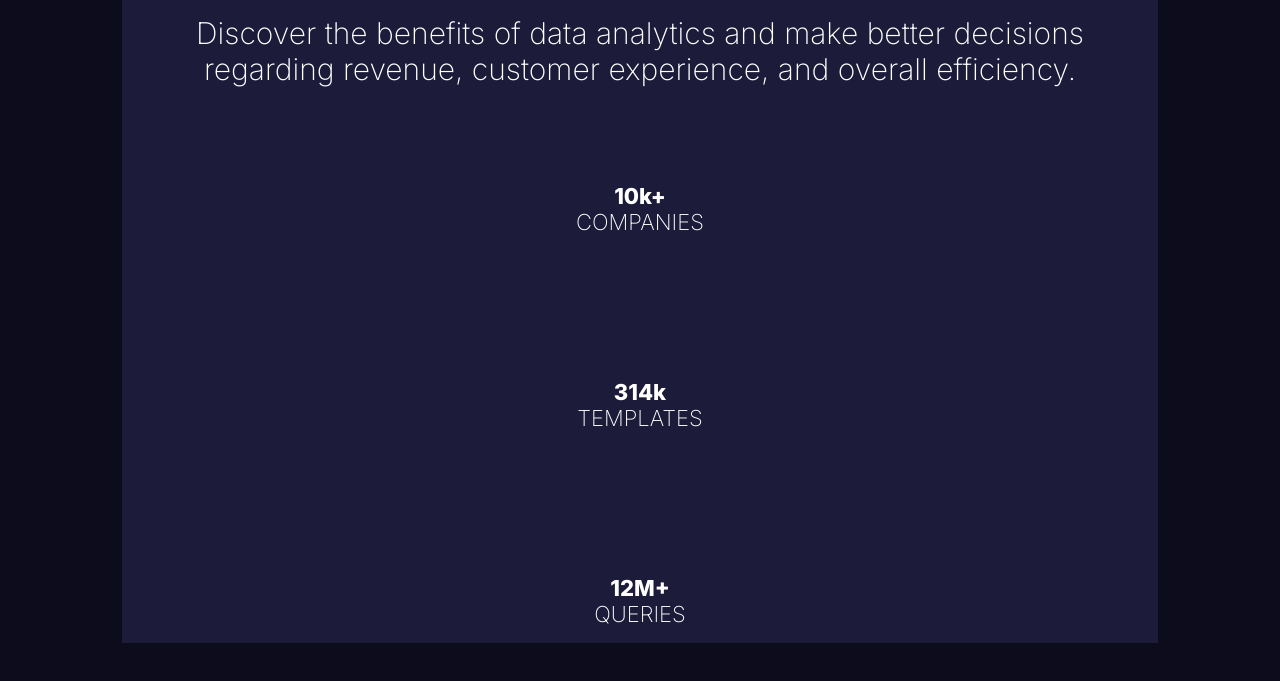
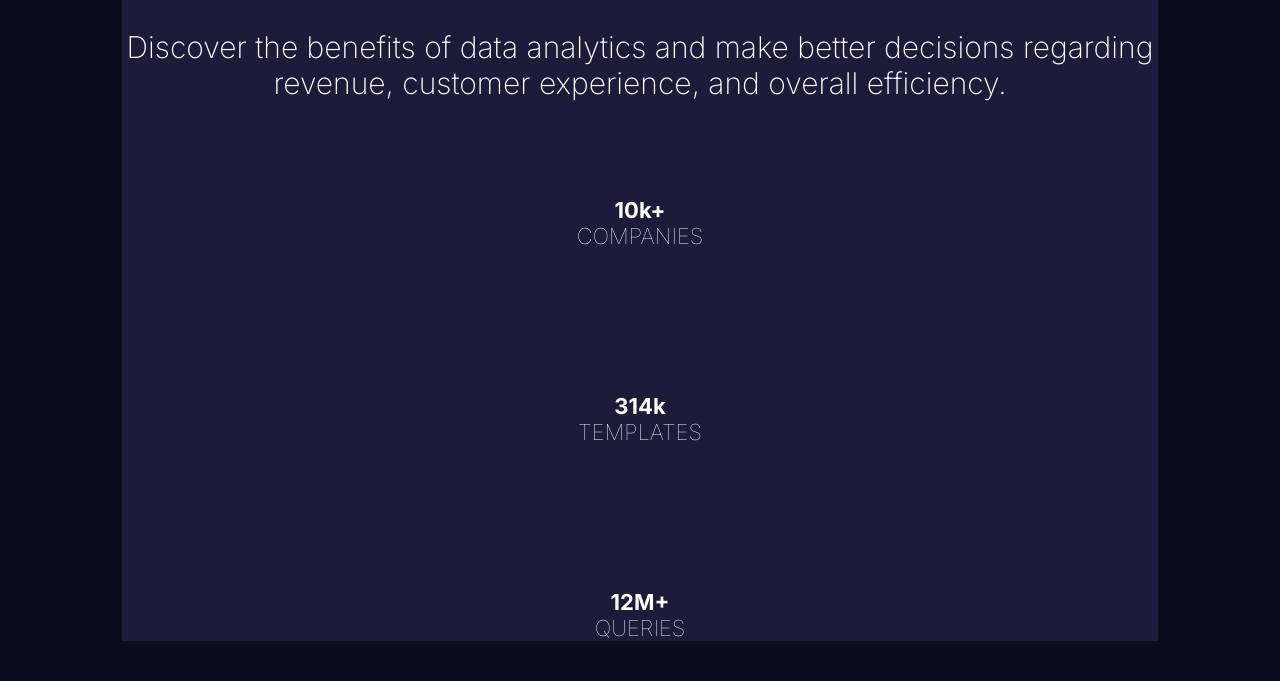
Before and after one commit to LucasFerreira92/visualizacao-de-estatisticas, a plain HTML site: page index.html in a window 1280 px wide. Shown: the part 754-1435 px from the top of the page. Drawn offline with Linux system fonts and the light colour scheme.

Commit message:
Update style.css

```diff
--- a/style.css
+++ b/style.css
@@ -42,7 +42,7 @@ img {
     background-color: #1c1b3a;
     gap: 3rem;
     width: 90%;
-    padding: 1rem;
+    padding: 0rem;
 }
 
 .principal {
@@ -62,6 +62,8 @@ img {
     flex-direction: column;
     justify-content: center;
     margin-top: 4rem;
+    font-family: "Inter", sans-serif;
+    font-weight: 700;
 }
 
 .principal-numbers {
@@ -69,12 +71,12 @@ img {
     justify-content: center;
     flex-direction: row;
     gap: 5rem;
-    font-family: "Inter", sans-serif;
 }
 
 h1 {
     font-size: 35px;
     font-family: "Lexend Deca", sans-serif;
+    font-weight: 700;
 }
 
 h2 {
@@ -84,12 +86,9 @@ h2 {
 
 .numbers p {
     font-weight: 200;
+    font-family: "Inter", sans-serif;
+    font-weight: 100;
 }
-
-p {
-    font-family: "Inter", sans-serif;
-}
-
 
 
 @media screen and (max-width:1283px) and (min-width:414px) {
```
